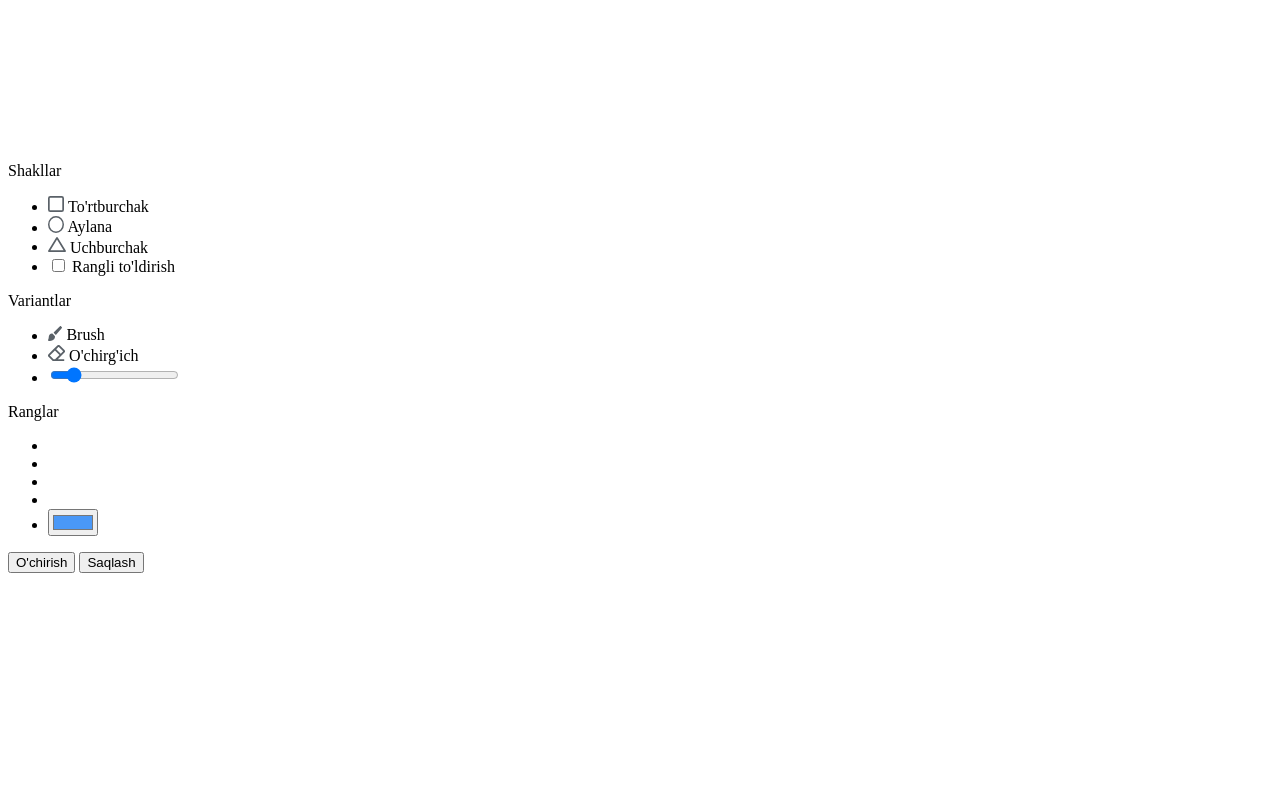
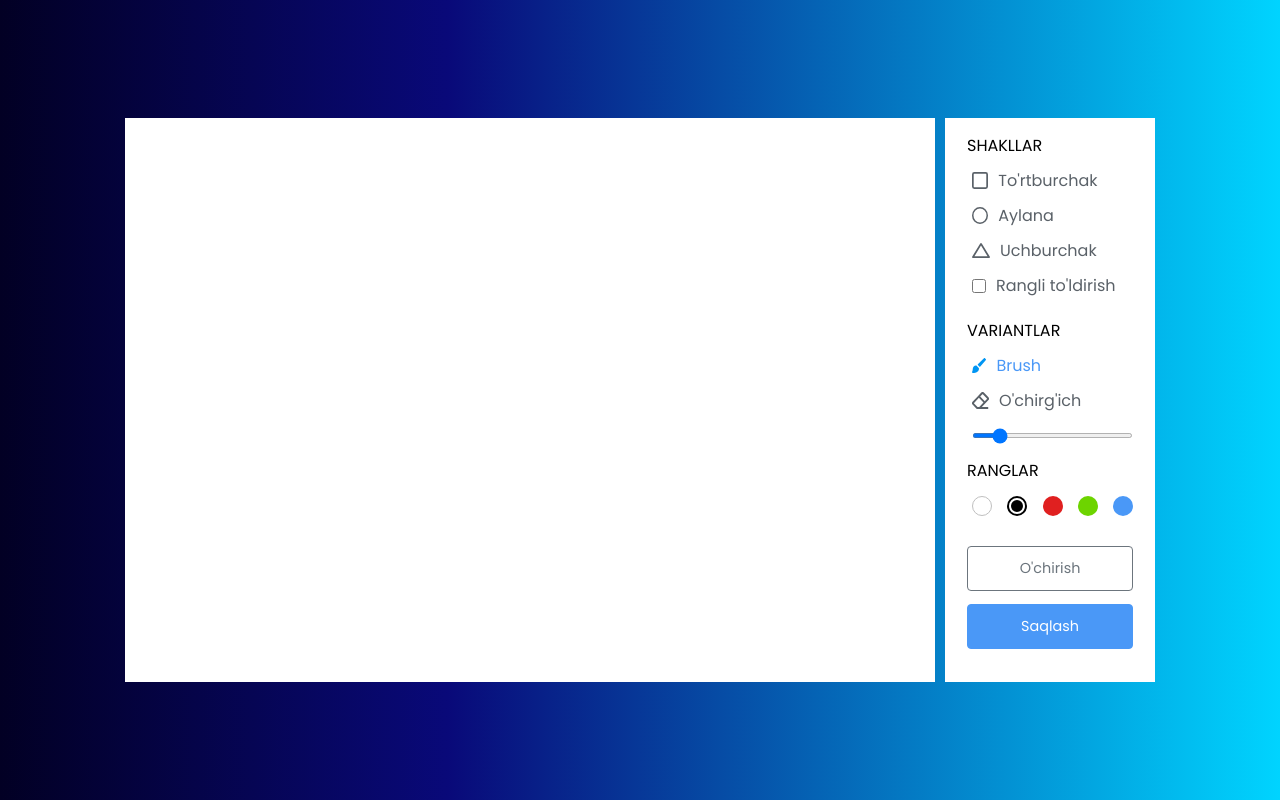
Before and after one commit to developerdiyorbek/Paint-Clone-, a website built with Vite: page index.html in a window 1280 px wide. Built offline with nearby package versions, Linux system fonts and the light colour scheme.

Commit message:
styles section

```diff
--- a/index.html
+++ b/index.html
@@ -50,8 +50,8 @@
             </li>
           </ul>
         </div>
-        <div class="row">
-          <label class="title">Ranglar</label>
+        <div class="row colors">
+          <label class="title">ranglar</label>
           <ul class="options">
             <li class="option"></li>
             <li class="option selected"></li>
--- a/styles/style.css
+++ b/styles/style.css
@@ -0,0 +1,174 @@
+@import url("https://fonts.googleapis.com/css2?family=Poppins:wght@400;500;600&display=swap");
+
+* {
+  margin: 0;
+  padding: 0;
+  box-sizing: border-box;
+  font-family: "Poppins", sans-serif;
+}
+
+body {
+  display: flex;
+  align-items: center;
+  justify-content: center;
+  min-height: 100vh;
+  background: rgb(2, 0, 36);
+  background: linear-gradient(
+    90deg,
+    rgba(2, 0, 36, 1) 0%,
+    rgba(9, 9, 121, 1) 35%,
+    rgba(0, 212, 255, 1) 100%
+  );
+}
+
+.container {
+  display: flex;
+  width: 100%;
+  gap: 10px;
+  padding: 10px;
+  max-width: 1050px;
+}
+
+section {
+  background: #fff;
+}
+
+.title {
+  text-transform: uppercase;
+}
+
+.tools-board {
+  width: 210px;
+  padding: 15px 22px 0;
+}
+
+.tools-board .row {
+  margin-bottom: 20px;
+}
+
+.row .options {
+  list-style: none;
+  margin: 10px 0 0 5px;
+}
+
+.row .options .option {
+  display: flex;
+  cursor: pointer;
+  align-items: center;
+  margin-bottom: 10px;
+}
+
+.option:is(:hover, .active) img {
+  filter: invert(17%) sepia(90%) saturate(3000%) hue-rotate(900deg)
+    brightness(100%) contrast(100%);
+}
+
+.option :where(span, label) {
+  color: #5a6168;
+  cursor: pointer;
+  padding-left: 10px;
+}
+
+.option:is(:hover, .active) :where(span, label) {
+  color: #4a98f7;
+}
+.option #fill-color {
+  cursor: pointer;
+  height: 14px;
+  width: 14px;
+}
+
+#fill-color:checked ~ label {
+  color: #4a98f7;
+}
+.option #size-slider {
+  width: 100%;
+  height: 5px;
+  margin-top: 10px;
+}
+
+.colors .options {
+  display: flex;
+  justify-content: space-between;
+}
+
+.colors .option {
+  height: 20px;
+  width: 20px;
+  border-radius: 50%;
+  margin-top: 3px;
+  position: relative;
+}
+.colors .option:nth-child(1) {
+  background-color: #fff;
+  border: 1px solid #bfbfbf;
+}
+.colors .option:nth-child(2) {
+  background-color: #000;
+}
+.colors .option:nth-child(3) {
+  background-color: #e02020;
+}
+.colors .option:nth-child(4) {
+  background-color: #6dd400;
+}
+.colors .option:nth-child(5) {
+  background-color: #4a98f7;
+}
+
+.colors .option.selected::before {
+  position: absolute;
+  content: "";
+  top: 50%;
+  left: 50%;
+  height: 12px;
+  width: 12px;
+  background: inherit;
+  border-radius: inherit;
+  border: 2px solid #fff;
+  transform: translate(-50%, -50%);
+}
+
+.colors .option:first-child.selected::before {
+  border-color: #ccc;
+}
+
+.option #color-picker {
+  opacity: 0;
+  cursor: pointer;
+}
+
+.buttons button {
+  width: 100%;
+  color: #fff;
+  border: none;
+  outline: none;
+  padding: 11px 0;
+  font-size: 0.9rem;
+  margin-bottom: 13px;
+  background: none;
+  border-radius: 4px;
+  cursor: pointer;
+}
+
+.buttons .clear-canvas {
+  color: #6c757d;
+  border: 1px solid #6c757d;
+  transition: all 0.3s ease;
+}
+.clear-canvas:hover {
+  color: #fff;
+  background: #6c757d;
+}
+.buttons .save-img {
+  background: #4a98f7;
+  border: 1px solid #4a98f7;
+}
+.draw-board {
+  flex: 1;
+  overflow: hidden;
+}
+.draw-board canvas {
+  width: 100%;
+  height: 100%;
+}
```
